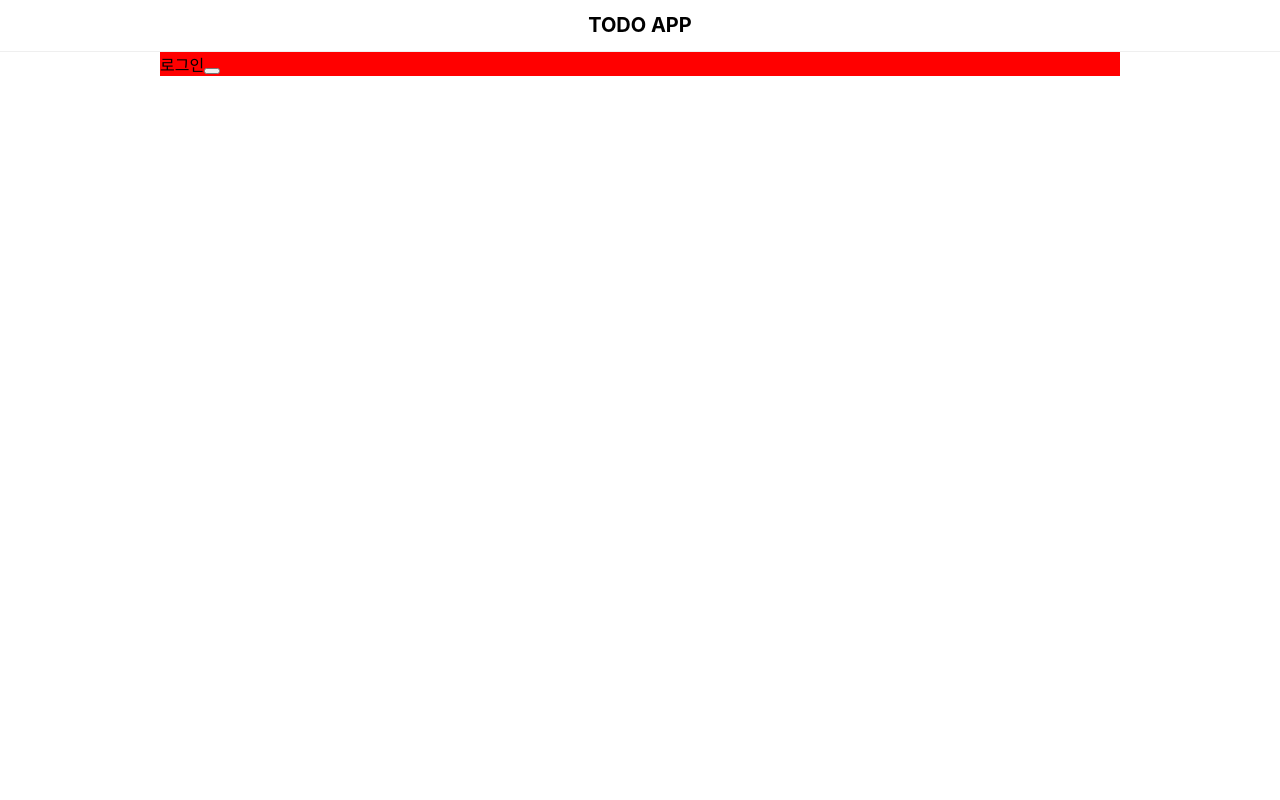
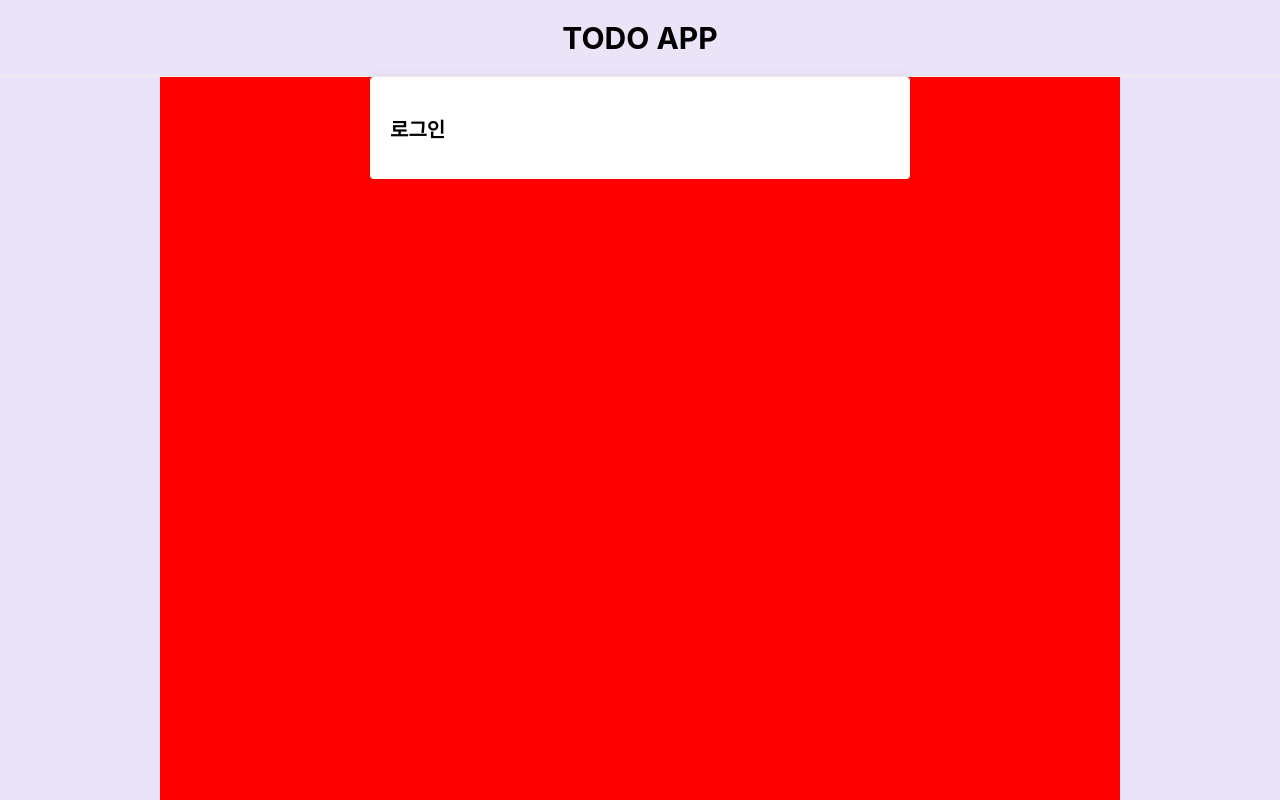
Before and after one commit to hyemin33/todo-app, a React (Vite) app: page /login in a window 1280 px wide. Built offline with nearby package versions, Linux system fonts and the light colour scheme.

Commit message:
Feature/login (#7)
* feat: add login

* feat: add authForm

```diff
--- /dev/null
+++ b/src/components/auth/AuthForm.tsx
@@ -0,0 +1,15 @@
+import { FlexCenterBox, FormBox } from '../common/Box';
+import { H2 } from '../common/Typography';
+
+const AuthForm = ({ mode = '' }: { mode: string }) => {
+  const pageMode = mode === 'login' ? '로그인' : '회원가입';
+  return (
+    <FlexCenterBox>
+      <FormBox>
+        <H2>{pageMode}</H2>
+      </FormBox>
+    </FlexCenterBox>
+  );
+};
+
+export default AuthForm;
--- /dev/null
+++ b/src/components/common/Box.ts
@@ -0,0 +1,17 @@
+import styled from '@emotion/styled';
+
+export const FormBox = styled.div`
+  width: 100%;
+  max-width: 500px;
+  background: #fff;
+  box-shadow: 0 -3px 10px 0 rgba(0, 0, 0, 0.04);
+  border-radius: 4px;
+  padding: 20px;
+`;
+
+export const FlexCenterBox = styled.div`
+  width: 100%;
+  display: flex;
+  align-items: center;
+  justify-content: center;
+`;
--- a/src/components/common/Typography.ts
+++ b/src/components/common/Typography.ts
@@ -1,5 +1,9 @@
 import styled from '@emotion/styled';
 
 export const H1 = styled.h1`
+  font-size: 30px;
+`;
+
+export const H2 = styled.h2`
   font-size: 20px;
 `;
--- a/src/components/layouts/index.tsx
+++ b/src/components/layouts/index.tsx
@@ -1,5 +1,5 @@
 import { Outlet } from 'react-router-dom';
-import { Container, Wrap } from './style';
+import styled from '@emotion/styled';
 import Header from './units/Header';
 
 const DefaultLayout = () => {
@@ -13,4 +13,18 @@ const DefaultLayout = () => {
   );
 };
 
+const Wrap = styled.div`
+  width: 100%;
+  height: 100vh;
+  position: relative;
+  overflow: hidden;
+  background: #ebe4f9;
+`;
+
+const Container = styled.div`
+  max-width: 960px;
+  height: 100%;
+  margin: auto;
+  background: red;
+`;
 export default DefaultLayout;
--- a/src/components/layouts/style.ts
+++ /dev/null
@@ -1,11 +0,0 @@
-import styled from '@emotion/styled';
-
-export const Wrap = styled.div`
-  width: 100%;
-`;
-
-export const Container = styled.div`
-  max-width: 960px;
-  margin: auto;
-  background: red;
-`;
--- a/src/components/layouts/units/Header.tsx
+++ b/src/components/layouts/units/Header.tsx
@@ -1,5 +1,5 @@
 import { H1 } from '@src/components/common/Typography';
-import { HeaderWrap } from './style';
+import styled from '@emotion/styled';
 
 const Header = () => {
   return (
@@ -9,4 +9,10 @@ const Header = () => {
   );
 };
 
+const HeaderWrap = styled.div`
+  border-bottom: 1px solid #efefef;
+  width: 100%;
+  text-align: center;
+`;
+
 export default Header;
--- a/src/components/layouts/units/style.ts
+++ /dev/null
@@ -1,7 +0,0 @@
-import styled from '@emotion/styled';
-
-export const HeaderWrap = styled.div`
-  border-bottom: 1px solid #efefef;
-  width: 100%;
-  text-align: center;
-`;
--- a/src/pages/Login/index.tsx
+++ b/src/pages/Login/index.tsx
@@ -1,4 +1,5 @@
 import { signIn } from '@src/apis/auth';
+import AuthForm from '@src/components/auth/AuthForm';
 
 const LoginPage = () => {
   const handleSubmit = async () => {
@@ -10,11 +11,7 @@ const LoginPage = () => {
     console.log(res);
   };
 
-  return (
-    <div>
-      로그인<button onClick={handleSubmit}></button>
-    </div>
-  );
+  return <AuthForm mode='login' />;
 };
 
 export default LoginPage;
```
Also changed, not shown: src/components/common/Input.tsx (added, +35 -0 lines).
